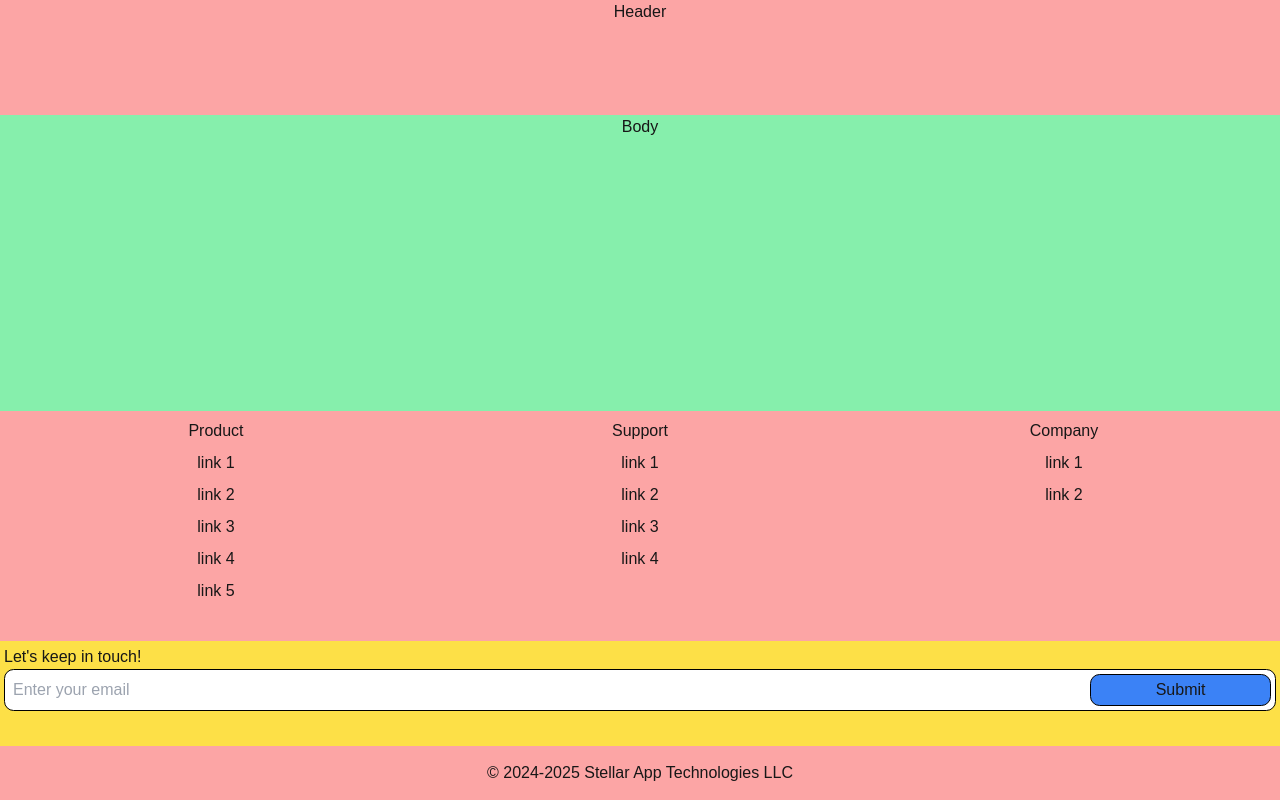
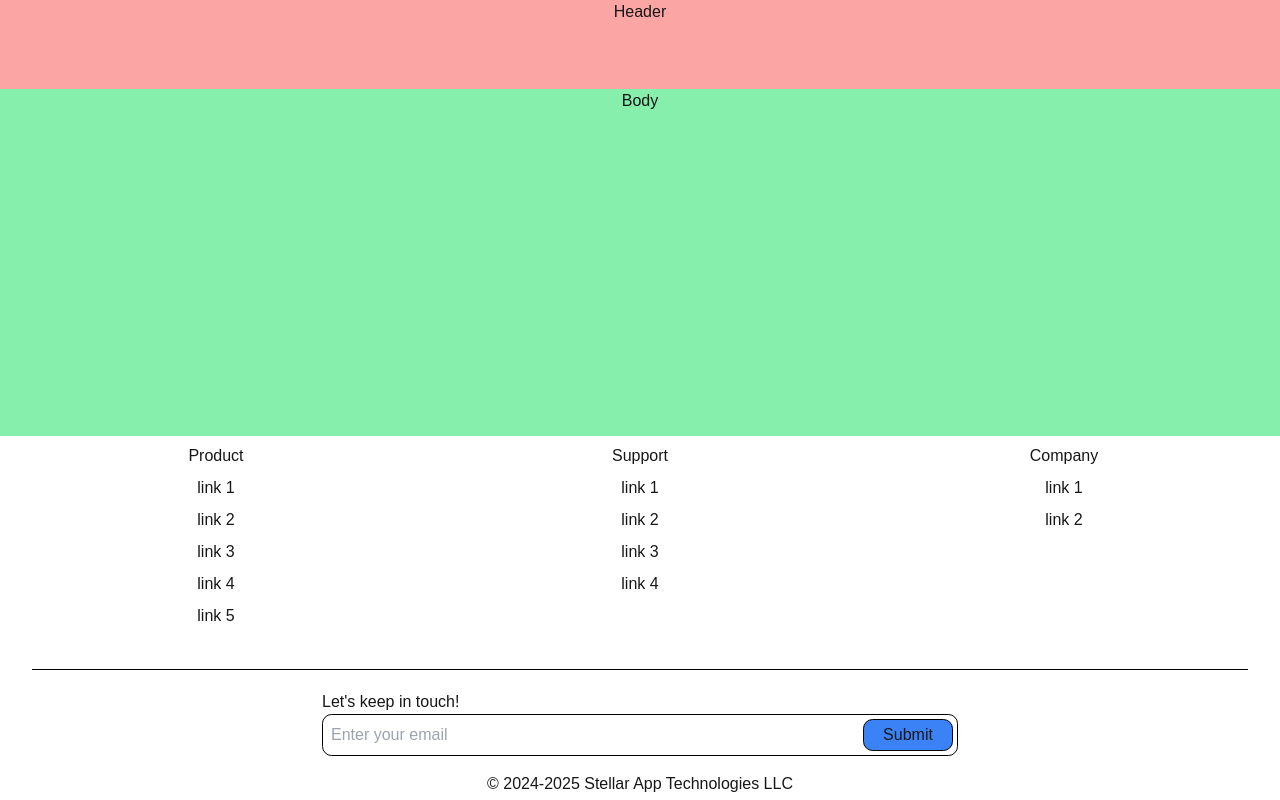
Before and after one commit to MrMostellar/stellar-app-technologies, a Next.js app: page / in a window 1280 px wide. Built offline with nearby package versions, Linux system fonts and the light colour scheme.

Commit message:
More footer layout

```diff
--- a/app/components/Footer.tsx
+++ /dev/null
@@ -1,21 +0,0 @@
-import FooterLinks from "./FooterLinks";
-import SingleTextForm from "./SingleTextForm";
-
-export default function Footer() {
-  return (
-    //column of two for the UL items and the copyright
-    <>
-      {/*top half of column is a row of columns*/}
-      <FooterLinks />
-      {/*bottom half of column is the copywrite*/}
-      <div className="flex flex-1 flex-col p-1 bg-yellow-300">
-        {/*Refactor below component later for reusability*/}
-        <SingleTextForm />
-      </div>
-      <div className="flex flex-1 flex-col justify-center min-h-[100%] min-w-[100%]">
-        {/*copyright line*/}
-        <p>&copy; 2024-2025 Stellar App Technologies LLC</p>
-      </div>
-    </>
-  );
-}
--- /dev/null
+++ b/app/components/Footer/Footer.tsx
@@ -0,0 +1,21 @@
+import FooterLinks from "./FooterLinks";
+import SingleTextForm from "../SingleTextForm";
+
+export default function Footer() {
+  return (
+    //column of two for the UL items and the copyright
+    <>
+      {/*top half of column is a row of columns*/}
+      <FooterLinks />
+      <hr className="flex w-[95%] m-auto border-black" />
+      {/*bottom half of column is the email form, social media, and copywrite*/}
+      <div className="flex flex-1 flex-col p-1">
+        <div className="flex flex-1 justify-center items-center">
+          <SingleTextForm />
+        </div>
+        {/*copyright line*/}
+        <p>&copy; 2024-2025 Stellar App Technologies LLC</p>
+      </div>
+    </>
+  );
+}
--- a/app/components/ULBlock.tsx
+++ b/app/components/Footer/FooterLinkColumn.tsx
@@ -12,7 +12,7 @@ const LIGenerator = (props: ULBlockType) => {
   return newComponent;
 };
 
-export default function ULBlock(props: ULBlockType) {
+export default function FooterLinkColumn(props: ULBlockType) {
   return (
     <>
       <ul className="flex-1">
--- a/app/components/FooterLinks.tsx
+++ b/app/components/Footer/FooterLinks.tsx
@@ -1,5 +1,5 @@
-import { ULProps } from "../data/CustomizeFooterLinkData";
-import ULBlock from "./ULBlock";
+import { ULProps } from "../../data/CustomizeFooterLinkData";
+import FooterLinkColumn from "./FooterLinkColumn";
 
 const linkGenerator = (data: any, Component: any) => {
   const newComponent = [];
@@ -11,8 +11,8 @@ const linkGenerator = (data: any, Component: any) => {
 
 export default function FooterLinks() {
   return (
-    <div className="flex flex-1 flex-row p-1 bg-red-300">
-      {linkGenerator(ULProps, ULBlock)}
+    <div className="flex flex-1 flex-row justify-center p-1">
+      {linkGenerator(ULProps, FooterLinkColumn)}
     </div>
   );
 }
--- a/app/components/SingleTextForm.tsx
+++ b/app/components/SingleTextForm.tsx
@@ -2,7 +2,7 @@ export default function SingleTextForm() {
   return (
     <>
       {/*form to get an email list going */}
-      <form className="flex flex-col text-left">
+      <form className="flex flex-col text-left min-w-[50%]">
         <label>Let's keep in touch!</label>
         {/*div to style the text field*/}
         <div className="flex p-1 border-[0.0625rem] border-black rounded-[0.6rem] bg-white">
--- a/app/layout.tsx
+++ b/app/layout.tsx
@@ -1,7 +1,7 @@
 import type { Metadata } from "next";
 import "./globals.css";
 import Header from "./components/Header";
-import Footer from "./components/Footer";
+import Footer from "./components/Footer/Footer";
 
 export const metadata: Metadata = {
   title: "Stellar App Technologies",
@@ -15,18 +15,15 @@ export default function AboutLayout({
 }>) {
   return (
     <html lang="en">
-      <body>
-        {/*100% min width removes the horizontal scroll bar from blocking the content*/}
-        <div className="flex flex-col min-h-[100vh] min-w-[100%] overflow-y-auto bg-black">
-          <div className="flex flex-1 flex-col min-w-[100%] min-h-[100%] bg-red-300">
-            <Header />
-          </div>
+      <body className="flex flex-col content-stretch min-h-[100vh] min-w-[100%] overflow-auto">
+        <div className="flex flex-1 flex-col min-w-[100%] min-h-[100%] bg-red-300">
+          <Header />
+        </div>
 
-          <main className="flex-[3] bg-green-300">{children}</main>
+        <main className="flex-[5] bg-green-300">{children}</main>
 
-          <div className="flex-1 flex flex-col text-center min-w-[100%] min-h-[100%] bg-red-300">
-            <Footer />
-          </div>
+        <div className="flex-1 flex flex-col text-center min-w-[100%] min-h-[100%]">
+          <Footer />
         </div>
       </body>
     </html>
```
